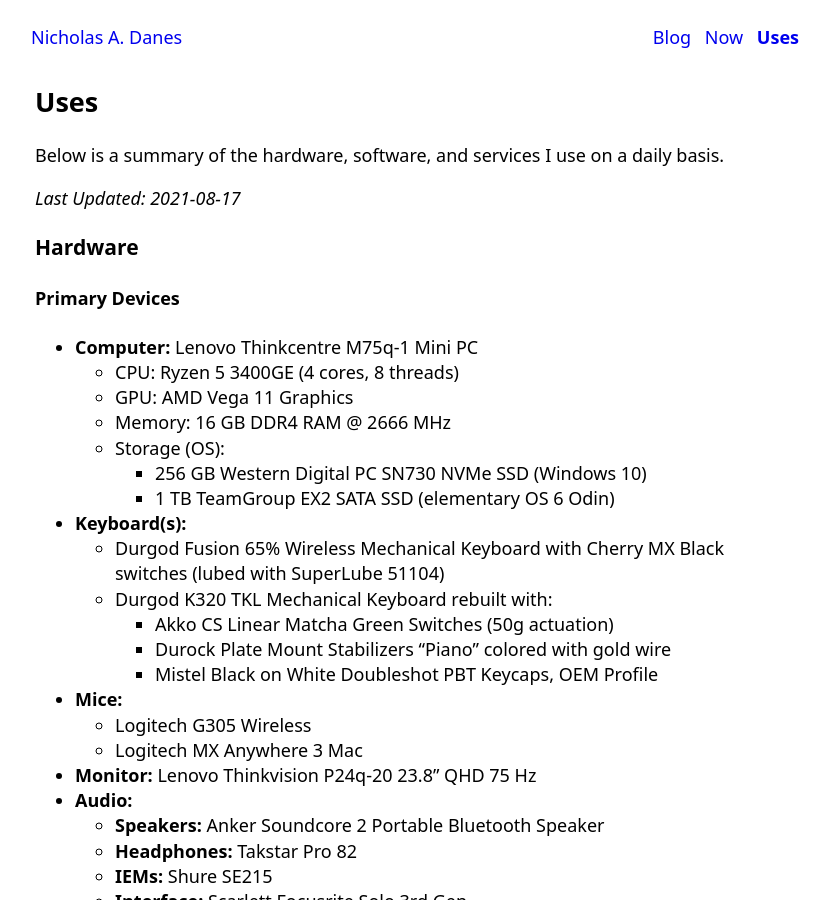
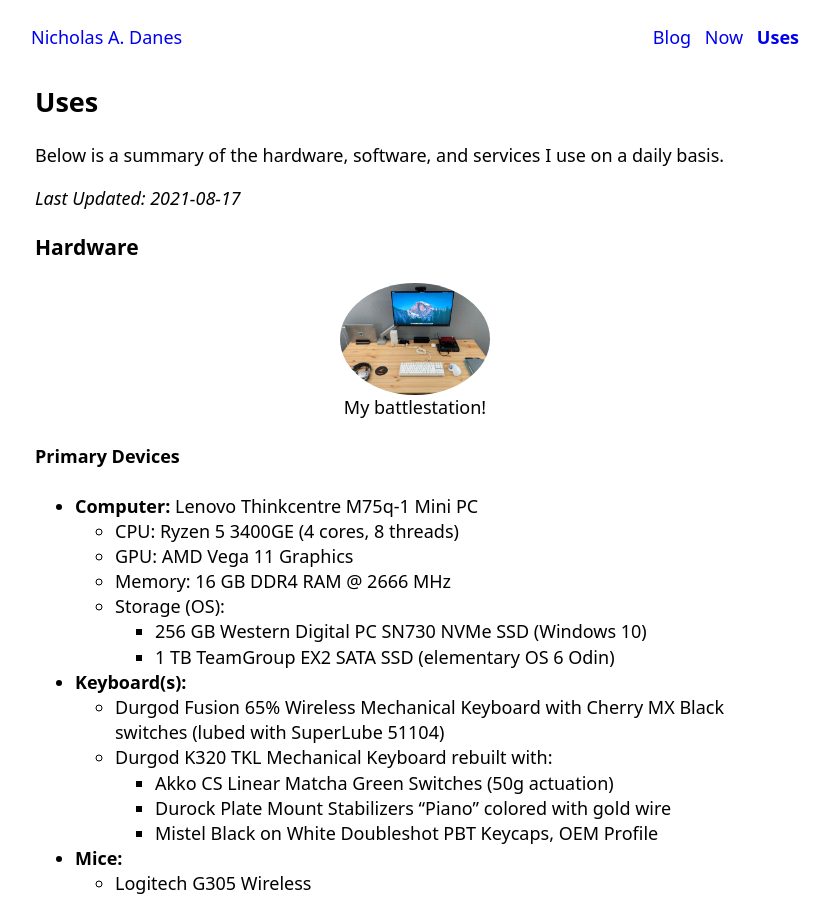
Before and after one commit to danesnick/old_website, a Jekyll site: the page built from uses.markdown, in a window 1280 px wide and 900 px high. Shown: the whole window, without its empty margins (225-1054 px from the left). Built offline with Jekyll 4.4.1, drawn with Linux system fonts in a browser that asks for light colours; some of the changed text lies outside the part shown.

Commit message:
Updated uses page with thumbnail and changed mouse

```diff
--- a/uses.markdown
+++ b/uses.markdown
@@ -10,6 +10,13 @@
 *Last Updated: 2021-08-17*
 
 ### Hardware
+
+
+<figure style="width:300px">
+ <img style="width:50%; border-radius:100%;" src="/images/uses_setup.jpg" alt="My battlestation!">
+  <figcaption>My battlestation!</figcaption>
+</figure>
+
 
 #### Primary Devices
 * **Computer:** Lenovo Thinkcentre M75q-1 Mini PC
@@ -27,7 +34,7 @@
 		+ Mistel Black on White Doubleshot PBT Keycaps, OEM Profile
 * **Mice:**
 	+ Logitech G305 Wireless
-	+ Logitech MX Anywhere 3 Mac
+	+ Logitech M575 Ergo Mouse
 * **Monitor:** Lenovo Thinkvision P24q-20 23.8" QHD 75 Hz
 * **Audio:**
 	+ **Speakers:** Anker Soundcore 2 Portable Bluetooth Speaker
```
Also changed, not shown: images/uses_setup.jpg (added).
